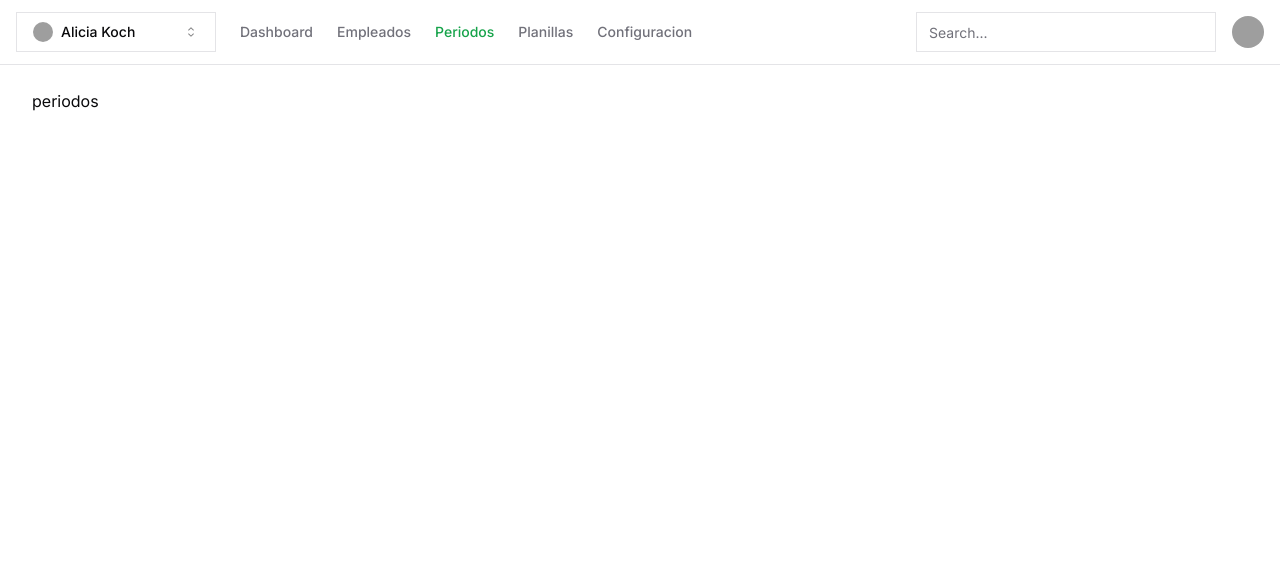
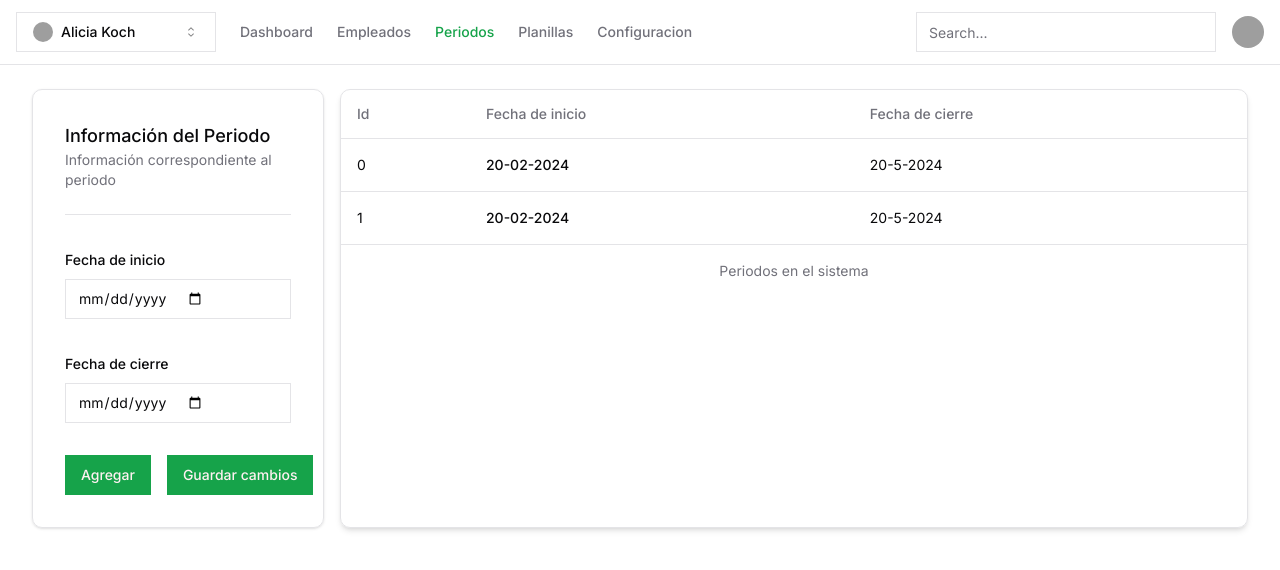
Before and after one commit to segovia99/rh-restaurant, a Next.js app: page /rhu/periods in a window 1280 px wide. Shown: the top 570 px of the page. Built offline with nearby package versions, Linux system fonts and the light colour scheme; grey boxes are pictures that could not be loaded.

Commit message:
periods view added

```diff
--- a/src/app/rhu/periods/page.tsx
+++ b/src/app/rhu/periods/page.tsx
@@ -1,7 +1,67 @@
-export default function PeriodsPage() {
+import { Button } from "@/components/ui/button";
+import { Input } from "@/components/ui/input";
+
+import {
+  Table,
+  TableBody,
+  TableCaption,
+  TableCell,
+  TableHead,
+  TableHeader,
+  TableRow,
+} from "@/components/ui/table";
+
+export default function EmployeesPage() {
   return (
-    <div>
-      <h1>periodos</h1>
+    <div className="grid grid-cols-4 gap-4">
+      <div className="">
+        <div>
+          <div className="p-8 rounded-[10px] shadow border">
+            <div>
+              <h3 className="text-lg font-medium">Información del Periodo</h3>
+              <p className="text-sm text-muted-foreground">Información correspondiente al periodo</p>
+            </div>
+            <div data-orientation="horizontal" role="none" className="mt-6 shrink-0 bg-border h-[1px] w-full"></div>
+            <form action="" className="mt-8">
+              <label className="text-sm font-medium">Fecha de inicio</label>
+              <Input className="mt-2 mb-8" type="date" />
+
+              <label className="text-sm font-medium">Fecha de cierre</label>
+              <Input className="mt-2 mb-8" type="date" />
+
+              <div className="flex gap-4">
+                <Button>Agregar</Button>
+                <Button>Guardar cambios</Button>
+              </div>
+            </form>
+          </div>
+        </div>
+      </div>
+
+      <div className="shadow-md rounded-[10px] border pb-4 col-span-3">
+        <Table className="border-b">
+          <TableCaption>Periodos en el sistema</TableCaption>
+          <TableHeader>
+            <TableRow>
+              <TableHead>Id</TableHead>
+              <TableHead>Fecha de inicio</TableHead>
+              <TableHead>Fecha de cierre</TableHead>
+            </TableRow>
+          </TableHeader>
+          <TableBody>
+            <TableRow>
+              <TableCell>0</TableCell>
+              <TableCell className="font-medium">20-02-2024</TableCell>
+              <TableCell>20-5-2024</TableCell>
+            </TableRow>
+            <TableRow>
+              <TableCell>1</TableCell>
+              <TableCell className="font-medium">20-02-2024</TableCell>
+              <TableCell>20-5-2024</TableCell>
+            </TableRow>
+          </TableBody>
+        </Table>
+      </div>
     </div>
   );
 }
```
